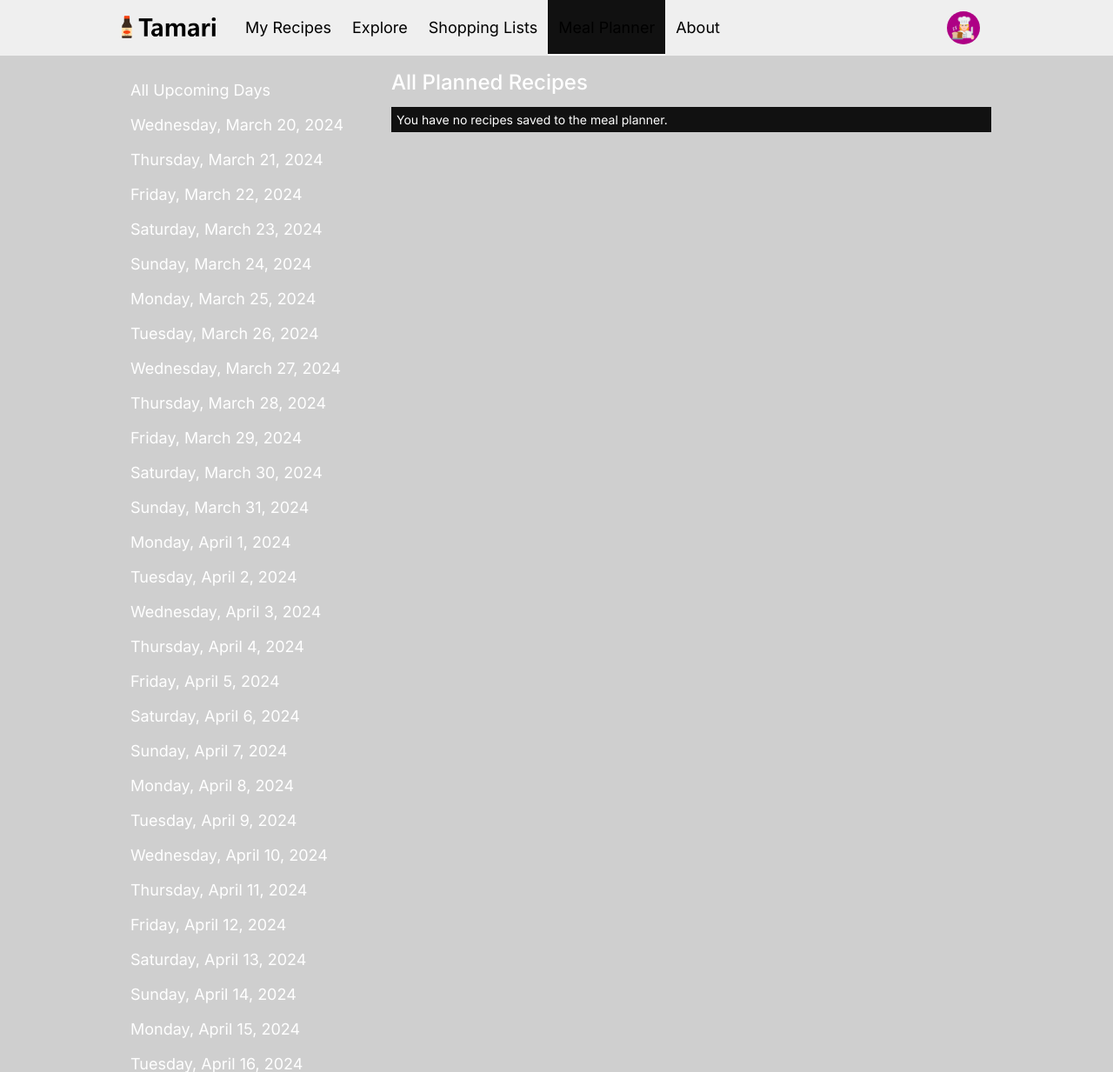
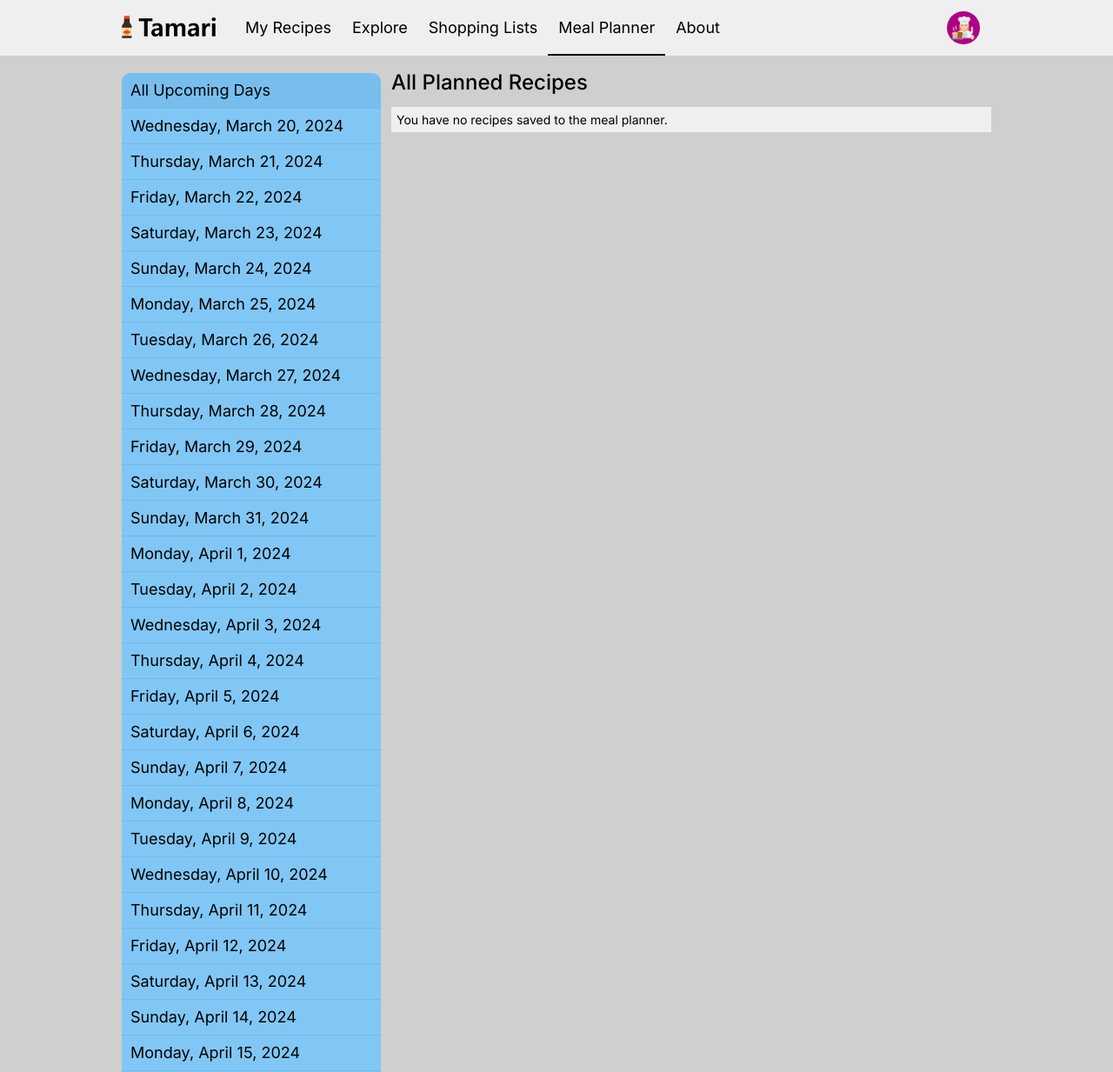
Before and after one commit to alexbates/Tamari, a Flask app: page /meal-planner in a window 1280 px wide. Shown: the top 1233 px of the page at 87% size. Run offline with Flask 3, Linux system fonts and the light colour scheme; the visitor is signed in with stand-in values (Sample User, id 1); data comes from the database, SQL or seed files in the repository; data that the repository does not hold is empty; some libraries are stand-ins or nearby versions.

Commit message:
Expand light theme support to Meal Planner and About page

```diff
--- a/app/static/meal-planner.css
+++ b/app/static/meal-planner.css
@@ -1,15 +1,70 @@
 .mealplanner-active {
-	background: linear-gradient(to bottom, #111111 calc(100% - 2px), #ffffff 5px) no-repeat left bottom;
+	background: linear-gradient(to bottom, var(--color-active-bg) calc(100% - 2px), var(--color-active-bottom) 5px) no-repeat left bottom;
 }
 .mealplanner-active:hover {
-	background: linear-gradient(to bottom, rgb(26, 26, 26) calc(100% - 2px), #ffffff 5px) no-repeat left bottom !important;
+	background: linear-gradient(to bottom, var(--color-active-bg-hover) calc(100% - 2px), var(--color-active-bottom) 5px) no-repeat left bottom !important;
 }
 .mt-mealplanner {display: block !important;}
+/* THEMES */
+:root {
+	--color-active-bg: #111111;
+	--color-active-bg-hover: rgb(26, 26, 26);
+	--color-active-bottom: #ffffff;
+	--color-block1: #ffffff;
+	--color-daylabel: #ffffff;
+	--color-daylabel-hover: #f1f1f1;
+	--color-mealmessage: #111111;
+	--color-planinner-bg: #111111;
+	--color-planinner-border: #202020;
+	--color-planlabel: #ffffff;
+	--color-planlabel-a: #f1f1f1;
+	--color-plancategory: #b0b0b0;
+	--color-plancategory-a: #f1f1f1;
+}
+[data-theme="light"] {
+	--color-active-bg: #efefef;
+	--color-active-bg-hover: rgb(229, 229, 229);
+	--color-active-bottom: #000000;
+	--color-block1: #000000;
+	--color-daylabel: #000000;
+	--color-daylabel-hover: #0e0e0e;
+	--color-mealmessage: #efefef;
+	--color-planinner-bg: #efefef;
+	--color-planinner-border: #e3e3e3;
+	--color-planlabel: #000000;
+	--color-planlabel-a: #0e0e0e;
+	--color-plancategory: #4f4f4f;
+	--color-plancategory-a: #0e0e0e;
+}
+[data-theme="dark"] {
+	--color-active-bg: #111111;
+	--color-active-bg-hover: rgb(26, 26, 26);
+	--color-active-bottom: #ffffff;
+	--color-block1: #ffffff;
+	--color-daylabel: #ffffff;
+	--color-daylabel-hover: #f1f1f1;
+	--color-mealmessage: #111111;
+	--color-planinner-bg: #111111;
+	--color-planinner-border: #202020;
+	--color-planlabel: #ffffff;
+	--color-planlabel-a: #f1f1f1;
+	--color-plancategory: #b0b0b0;
+	--color-plancategory-a: #f1f1f1;
+}
+/* ACCENT COLOR APPLICATION */
+.b1leftinner div {background: var(--color); border-bottom: solid 1px var(--color-alt2);}
+.list-selected {background: var(--color-alt1) !important;}
+.additem-btn {background-color: var(--color);}
+.additem-btn:hover {background: var(--color-lighter);}
+.additem-btn:active, .additem-btn.active {background: var(--color-darker);}
+@media screen and (max-width: 620px) {
+	.list-selected {background: var(--color) !important;}
+}
 /* BLOCK 1 */
 #block1 {
 	height: 100px;
 	width: 100%;
-	color: #ffffff;
+	color: var(--color-block1);
 	font-size: 16px;
 }
 #block1 h2 {padding-top: 12px; padding-bottom: 16px;}
@@ -57,7 +112,7 @@
 	border-bottom-right-radius: 10px;
 }
 .day-label {
-	color: #ffffff;
+	color: var(--color-daylabel);
 	display: inline-block;
 	font-size: 18px;
 	line-height: 40px;
@@ -92,7 +147,7 @@
 #b1right h2 {padding-top: 16px; padding-bottom: 4px;}
 #b1right h3 {padding-bottom: 0px; padding-top: 16px;}
 #mealmessage {
-	background: #111111;
+	background: var(--color-mealmessage);
 	font-size: 14px;
 	min-height: 17px;
 	margin-bottom: 2px;
```
Also changed, not shown: other parts of app/static/meal-planner.css (+13 -13 lines), app/static/about.css (+26 -10 lines).
